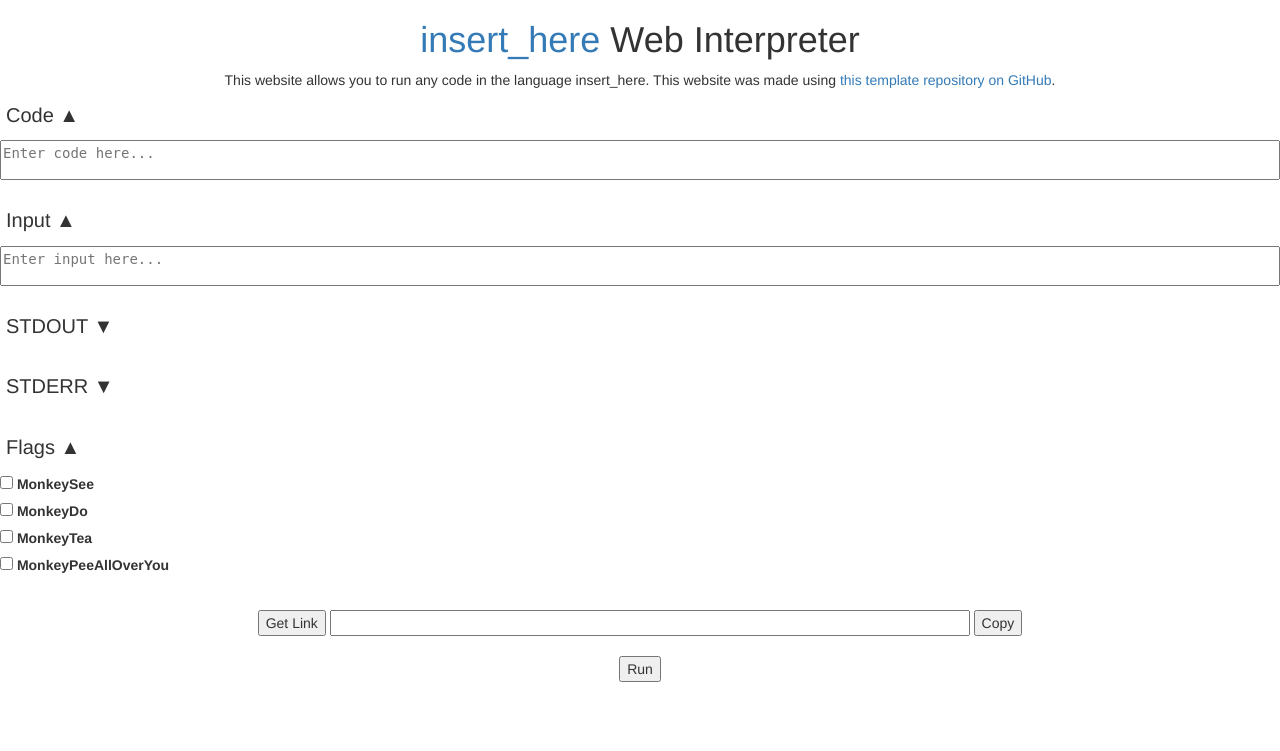
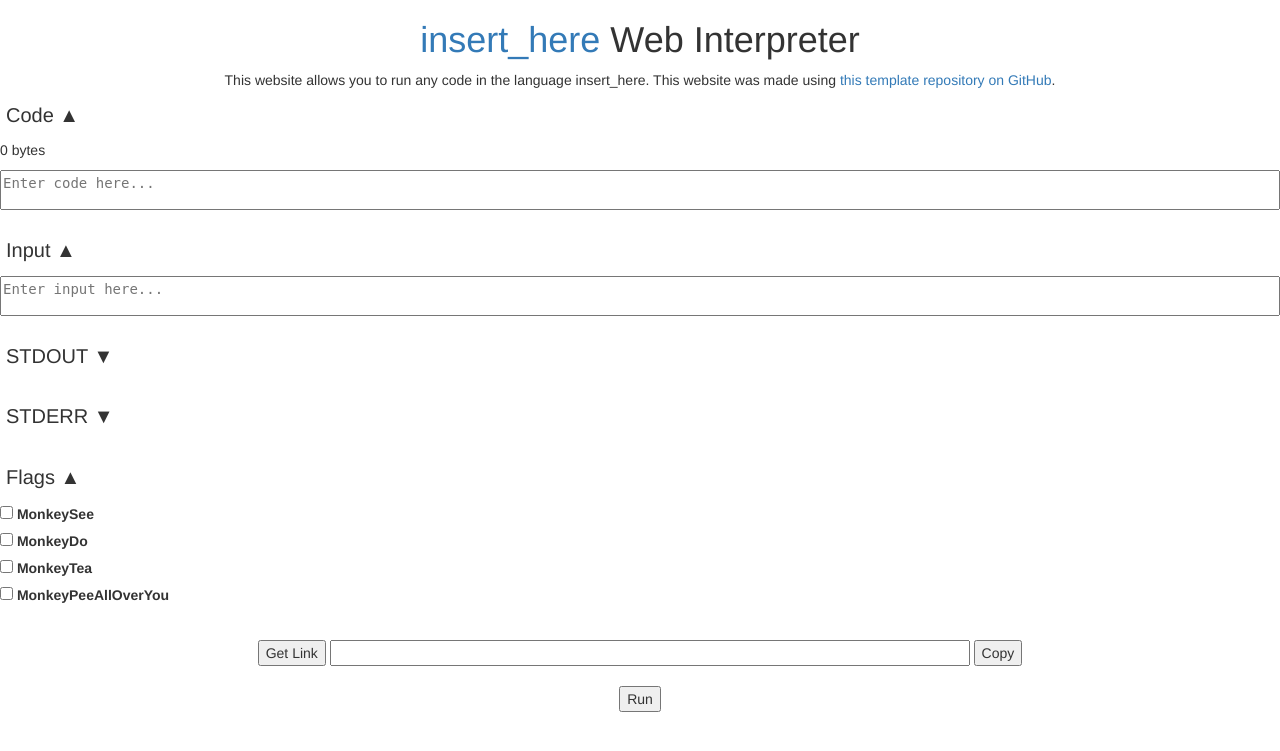
Before and after one commit to PlaceReporter99/Online-Interpreter, a Flask app: page / in a window 1280 px wide. Shown: the top 751 px of the page. Run offline with Flask 3, Linux system fonts and the light colour scheme; some libraries are stand-ins or nearby versions.

Commit message:
Add byte counter

```diff
--- a/templates/interpreter.html
+++ b/templates/interpreter.html
@@ -21,7 +21,7 @@ textarea {
   font-family: monospace;
 }
 .expand {width: 50%;}
-p:not(.h), h1, button, .center {text-align: center;}
+p:not(.h, .s), h1, button, .center {text-align: center;}
 .h {font-size: 2rem;}
 </style>
 </head>
@@ -31,6 +31,7 @@ p:not(.h), h1, button, .center {text-align: center;}
 <div id="run">
 <p class="h"><button type="button" id="code_button" data-toggle="collapse" data-target="#code_div" class="arrow">Code ▼</button></p>
 <div id="code_div" class="collapse">
+<p id="byte_count" class="s">0 bytes</p>
 <textarea id="code" autocorrect="off" name="code" spellcheck="false" placeholder="Enter code here..."></textarea>
 </div>
 <br/>
@@ -72,6 +73,9 @@ This programming language does not have any flags.
 </div>
 </div>
 <script>
+function updateLength() {
+  $("#byte_count")[0].innerHTML = `${new TextEncoder().encode($("#code")[0].value).length} bytes`;
+}
 document.querySelectorAll(".arrow").forEach(function(button) {
   button.onclick = function() {
     let text = button.innerText.substring(0, button.innerText.length - 1);
@@ -91,6 +95,7 @@ document.querySelectorAll("textarea").forEach(function(textarea) {
   textarea.addEventListener("input", function() {
     this.style.height = "auto";
     this.style.height = this.scrollHeight + "px";
+    updateLength();
   });
 });
 function resize(textarea) {
@@ -119,6 +124,7 @@ addEventListener("DOMContentLoaded", function() {
       document.getElementById("input").value = input;
       resize(document.getElementById("input"));
       loadFlags(flag);
+      updateLength();
     };
 });
 function copyURL() {
```
